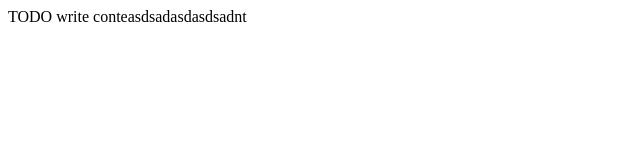
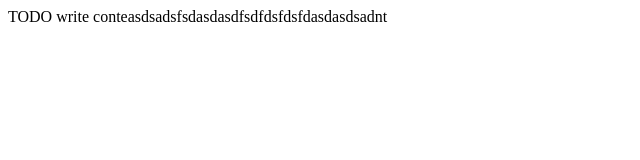
Before and after one commit to Tiago-OP/JavaEE, a plain HTML site: page Servidor/web/index.html in a window 1280 px wide. Shown: the whole page, without its empty margins (0-640 px from the left). Drawn offline with Linux system fonts and the light colour scheme.

Commit message:
ddasdsad

```diff
--- a/Servidor/web/index.html
+++ b/Servidor/web/index.html
@@ -11,6 +11,6 @@ and open the template in the editor.
         <meta name="viewport" content="width=device-width, initial-scale=1.0">
     </head>
     <body>
-        <div>TODO write conteasdsadasdasdsadnt</div>
+        <div>TODO write conteasdsadsfsdasdasdfsdfdsfdsfdasdasdsadnt</div>
     </body>
 </html>
```
